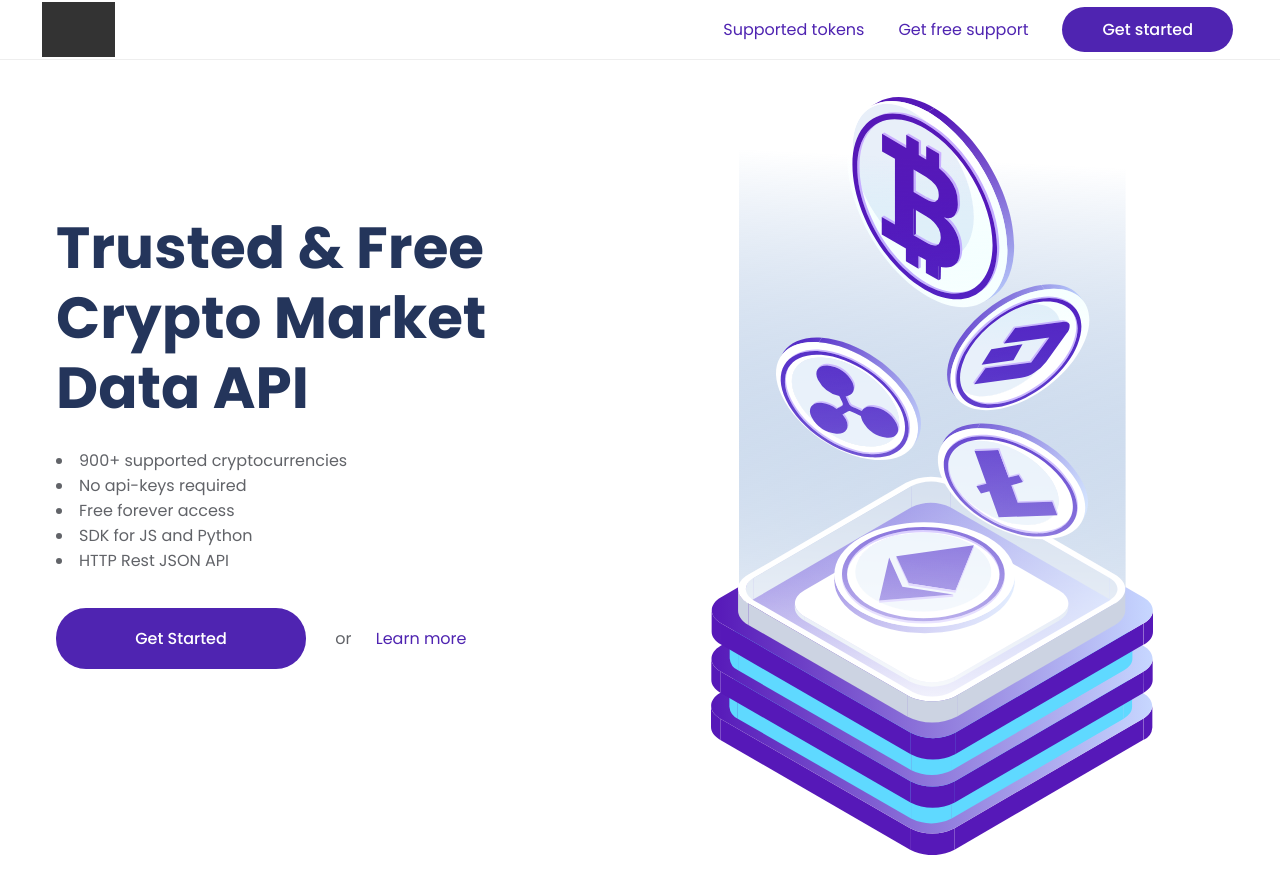
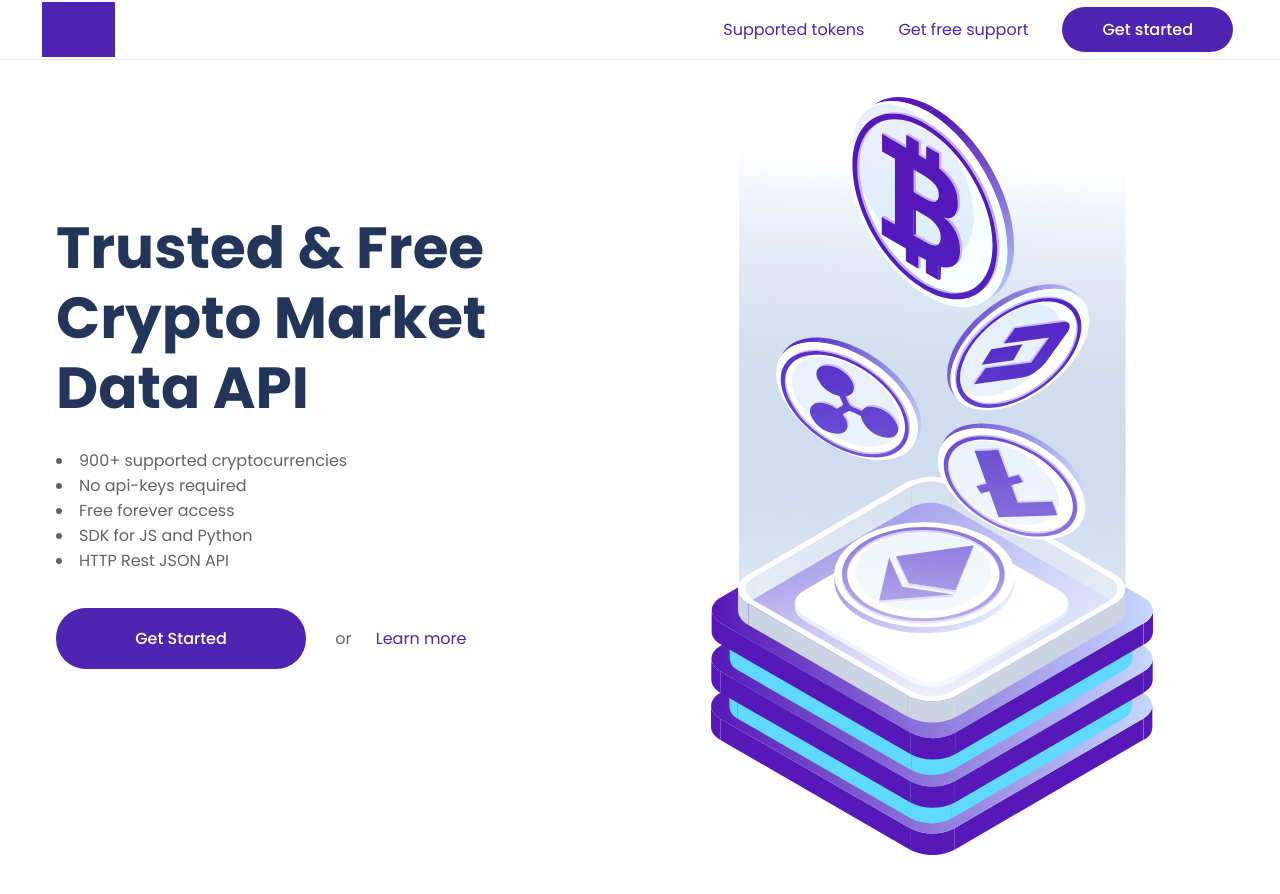
Before and after one commit to redstone-finance/p.redstone.finance, a Jekyll site: the page built from pages/redstone-api/crypto-api.html, in a window 1280 px wide and 900 px high. Shown: the top 894 px of the window. Built offline with Jekyll 4.4.1, drawn with Linux system fonts in a browser that asks for light colours; nearby versions of some CDN libraries; grey boxes are pictures that could not be loaded.

Commit message:
logo color switched to purple

```diff
--- a/css/redstone-api/navbar.scss
+++ b/css/redstone-api/navbar.scss
@@ -27,7 +27,7 @@ header {
         height: 100%;
         img {
           height: 100%;
-          filter: brightness(0) invert(0.2);
+          filter: brightness(0) invert(11%) sepia(59%) saturate(5681%) hue-rotate(258deg) brightness(107%) contrast(95%);;
         }
       }
 
```
